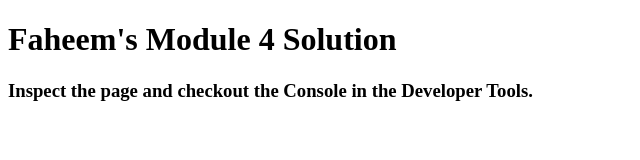
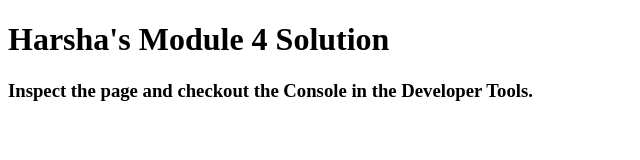
Before and after one commit to harsha-009/Coursera_HTML-CSS-Javascript-for-Web-Developers, a plain HTML site: page module-4 solution/index.html in a window 1280 px wide. Shown: the whole page, without its empty margins (0-640 px from the left). Drawn offline with Linux system fonts and the light colour scheme.

Commit message:
Update index.html

```diff
--- a/module-4 solution/index.html
+++ b/module-4 solution/index.html
@@ -11,7 +11,7 @@
   <script src="script.js"></script>
 </head>
 <body>
-  <h1>Faheem's Module 4 Solution</h1>
+  <h1>Harsha's Module 4 Solution</h1>
   <h3>Inspect the page and checkout the Console in the Developer Tools.</h3>
 </body>
 </html>
```
